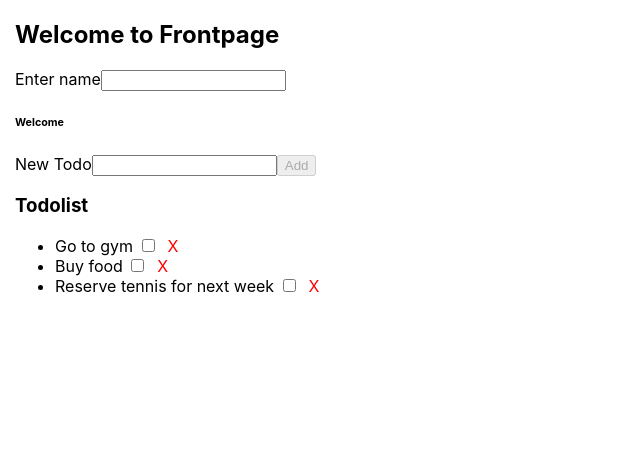
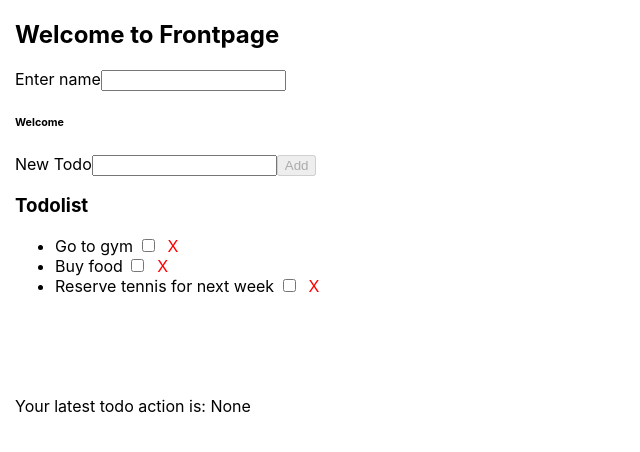
Before and after one commit to rtcharni/todo-react, a React (Create React App) app: page / in a window 1280 px wide. Shown: the top 452 px of the page, without its empty margins (0-640 px from the left). Built offline with nearby package versions, Linux system fonts and the light colour scheme.

Commit message:
refactor

```diff
--- a/src/App.tsx
+++ b/src/App.tsx
@@ -1,21 +1,23 @@
 import React, { useState } from 'react';
 import Frontpage from './components/pages/Front-page/Frontpage';
 import './App.css';
-import { TodosContext, initialTodos } from './context/todos-context';
+import { TodosContext, initialStore } from './context/todos-context';
 
 function App() {
-  const [todosStore, setTodosStore] = useState(initialTodos);
+  const [todosStore, setTodosStore] = useState(initialStore);
 
   const addTodo = (todo: string, completed: boolean) => {
     setTodosStore({
       ...todosStore,
-      todos: [...todosStore.todos, { name: todo, completed }]
+      todos: [...todosStore.todos, { name: todo, completed }],
+      latestTodoAction: 'Add'
     });
   };
   const deleteTodo = (index: number) => {
     setTodosStore({
       ...todosStore,
-      todos: todosStore.todos.filter((todo, i) => i !== index)
+      todos: todosStore.todos.filter((todo, i) => i !== index),
+      latestTodoAction: 'Delete'
     });
   };
   const toggleTodoCompleted = (index: number) => {
@@ -23,7 +25,8 @@ function App() {
     newTodos[index].completed = !newTodos[index].completed;
     setTodosStore({
       ...todosStore,
-      todos: newTodos
+      todos: newTodos,
+      latestTodoAction: 'Toggle completed'
     });
   };
   const changeLatestTodoAction = (
--- a/src/components/pages/Front-page/FooterAction.tsx
+++ b/src/components/pages/Front-page/FooterAction.tsx
@@ -1,5 +1,12 @@
-import React from 'react';
+import React, { useContext } from 'react';
+import { TodosContext } from '../../../context/todos-context';
 
 export default function FooterAction() {
-  return <div>Show latest action here and time when happened</div>;
+  const todosContext = useContext(TodosContext);
+
+  return (
+    <div style={{ marginTop: 100 }}>
+      <span>Your latest todo action is: {todosContext.latestTodoAction}</span>
+    </div>
+  );
 }
--- a/src/components/pages/Front-page/Frontpage.tsx
+++ b/src/components/pages/Front-page/Frontpage.tsx
@@ -2,6 +2,7 @@ import React from 'react';
 import Name from './Name';
 import AddTodo from './AddTodo';
 import Todolist from './Todolist';
+import FooterAction from './FooterAction';
 
 export default function Frontpage() {
   return (
@@ -9,6 +10,7 @@ export default function Frontpage() {
       <Name />
       <AddTodo />
       <Todolist />
+      <FooterAction />
     </div>
   );
 }
--- a/src/context/todos-context.ts
+++ b/src/context/todos-context.ts
@@ -1,7 +1,7 @@
 import React from 'react';
 import { TodosContextModel } from '../models/todo.inteface';
 
-export const initialTodos: TodosContextModel = {
+export const initialStore: TodosContextModel = {
   todos: [
     { name: 'Go to gym', completed: false },
     { name: 'Buy food', completed: false },
@@ -16,5 +16,5 @@ export const initialTodos: TodosContextModel = {
   ) => {}
 };
 
-export const TodosContext = React.createContext(initialTodos);
+export const TodosContext = React.createContext(initialStore);
 TodosContext.displayName = 'TodosContext';
```
